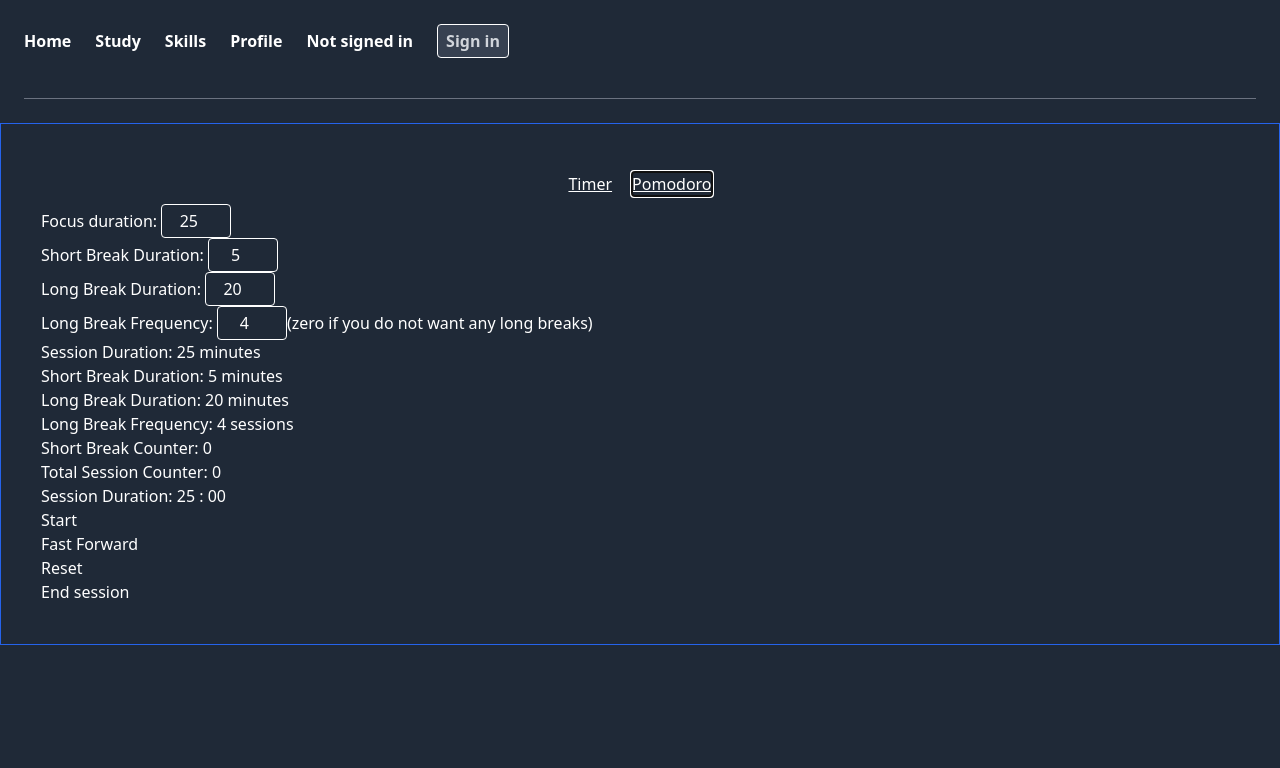
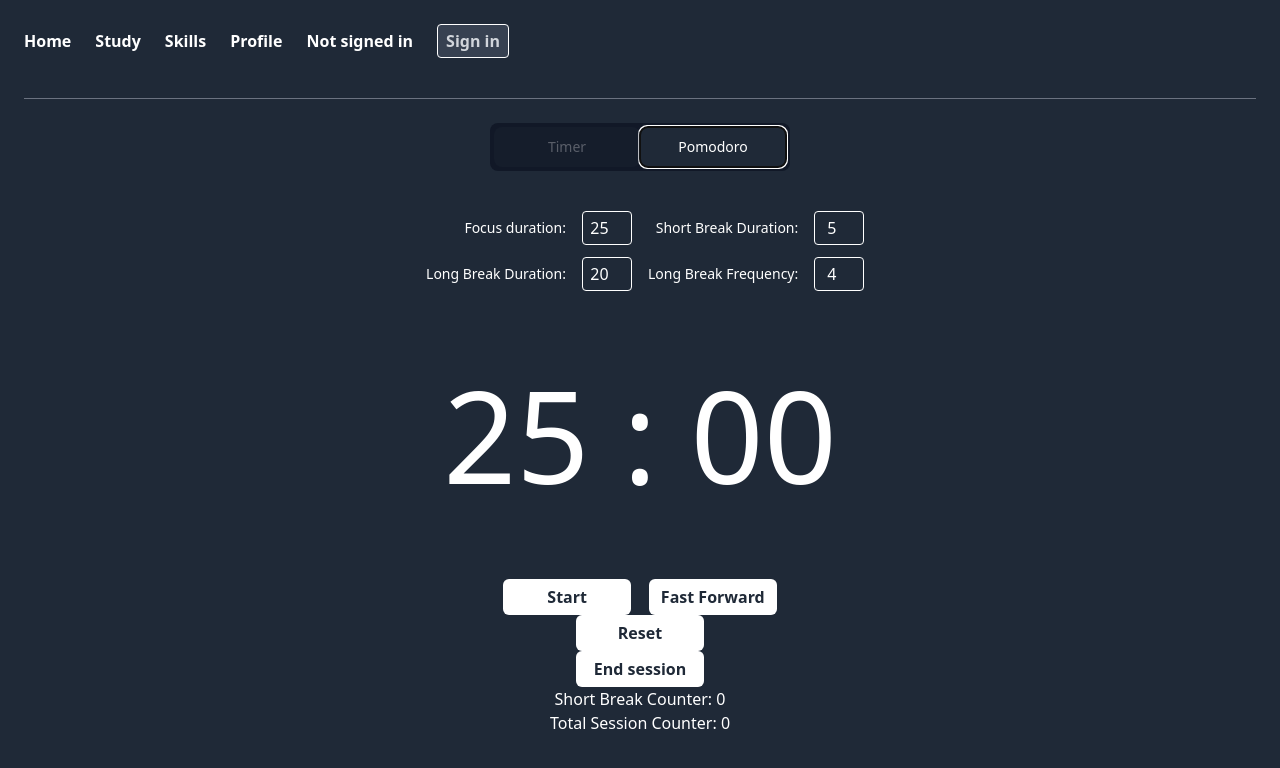
Before and after one commit to jakekressley/Focus-Forge, a Next.js app: page /study in a window 1280 px wide. Both pictures are taken after a click on the tab "Pomodoro". Shown: the top 768 px of the page. Built offline with nearby package versions, Linux system fonts and the light colour scheme; no server answers.

Commit message:
major styling changes

```diff
--- a/app/globals.css
+++ b/app/globals.css
@@ -1,3 +1,21 @@
 @tailwind base;
 @tailwind components;
 @tailwind utilities;
+
+.--input-group {
+    display: flex;
+    gap: 1rem;
+    justify-content: flex-end;
+    align-items: center;
+}
+/*
+.--input-settings {
+    color: white;
+    background-color: #424242;
+    border: solid 1px white;
+    border-radius: 12px;
+    text-align: center;
+    width: 50px;
+    padding: 1rem;
+    font-size: 1rem;
+} */
--- a/app/layout.tsx
+++ b/app/layout.tsx
@@ -29,7 +29,7 @@
         <SessionProvider session={session}>
           <main className="bg-gray-800 text-white h-screen">
             <NavMenu />
-            <div className="p-10 border border-blue-600 h-100">
+            <div className="p-10 pt-0 h-100">
               {children}
             </div>
           </main>
--- a/app/study/page.tsx
+++ b/app/study/page.tsx
@@ -5,94 +5,30 @@
 import { Tab } from '@headlessui/react'
 import { useEffect } from 'react'
 import prisma from '@/lib/prisma'
+import { ClassNames } from '@emotion/react'
 
 const Study = () => {
-  const styles = 'cursor-pointer underline'
+  const styles = 'cursor-pointer w-1/2 rounded-lg py-2.5 text-sm font-medium leading-5 bg-gray-800 text-center'
+  const selected = 'bg-gray-800 text-white opacity-100 fw-bold'
 
-  const [focusTime, setFocusTime] = React.useState(25);
-  const [shortBreakTime, setShortBreakTime] = React.useState(5);
-  const [longBreakTime, setLongBreakTime] = React.useState(20);
-  const [longBreakFrequency, setLongBreakFrequency] = React.useState(4);
-
-  //@ts-expect-error
-  const handleFocusTimeChange = (e) => {
-    const newInput = e.target.value;
-    setFocusTime(newInput);
-  }
-
-  //@ts-expect-error
-  const handleShortBreakChange = (e) => {
-    const newInput = e.target.value;
-    setShortBreakTime(newInput);
-  }
-
-  //@ts-expect-error
-  const handleLongBreakChange = (e) => {
-    const newInput = e.target.value;
-    setLongBreakTime(newInput);
-  }
-
-  //@ts-expect-error
-  const handleFreqChange = (e) => {
-    const newInput = e.target.value;
-    setLongBreakFrequency(newInput);
-  }
-
-  useEffect(() => {
-  }, [focusTime, shortBreakTime])
+  const [selectedTab, setSelectedTab] = React.useState('Timer')
 
   return (
     <React.Fragment>
-      <Tab.Group>
+      <Tab.Group as="div" className="flex flex-col items-center">
         <Tab.List
           as="div"
-          className="flex p-2 items-center justify-center gap-5"
+          className="flex p-1 justify-center rounded-lg items-center bg-gray-900 w-1/4 mb-5"
         >
-          <Tab as="div" className={({ selected }) => (selected ? `underline ${styles}` : `${styles}`)}>Timer</Tab>
-          <Tab as="div" className={({ selected }) => (selected ? `underline ${styles}` : `${styles}`)}>Pomodoro</Tab>
+          <Tab as="div" className={selectedTab === 'Timer' ? `${styles} ${selected}` : `${styles} opacity-30`} onClick={() => setSelectedTab('Timer')}>Timer</Tab>
+          <Tab as="div" className={selectedTab === 'Pomodoro' ? `${styles} ${selected}` : `${styles} opacity-30`} onClick={() => setSelectedTab('Pomodoro')}>Pomodoro</Tab>
         </Tab.List>
         <Tab.Panels>
           <Tab.Panel>
             <Timer />
           </Tab.Panel>
           <Tab.Panel>
-            <label htmlFor="focus-time">Focus duration: </label>
-            <input name="focus-time" type="number" min="1" defaultValue={25} id="focus-time"
-            className="text-white bg-gray-800 border border-white rounded p-1 w-[70px] text-center"
-            onChange={handleFocusTimeChange}
-            />
-
-            <br />
-
-            <label htmlFor="short-break">Short Break Duration: </label>
-            <input name="short-break" type="number" min="1" defaultValue={5} id="short-break"
-            className="text-white bg-gray-800 border border-white rounded p-1 w-[70px] text-center"
-            onChange={handleShortBreakChange}
-            />
-
-            <br />
-
-            <label htmlFor="long-break">Long Break Duration: </label>
-            <input name="long-break" type="number" min="1" defaultValue={20} id="long-break"
-            className="text-white bg-gray-800 border border-white rounded p-1 w-[70px] text-center"
-            onChange={handleLongBreakChange}
-            />
-
-            <br />
-
-            <label htmlFor="break-freq">Long Break Frequency: </label>
-            <input name="break-freq" type="number" defaultValue={4} id="break-freq"
-            className="text-white bg-gray-800 border border-white rounded p-1 w-[70px] text-center"
-            onChange={handleFreqChange}
-            />
-            <label htmlFor="break-freq">(zero if you do not want any long breaks)</label>
-
-            <PomodoroTimer
-              focusTime={focusTime}
-              shortBreak={shortBreakTime}
-              longBreak={longBreakTime}
-              longBreakFrequency={longBreakFrequency}
-            />
+            <PomodoroTimer/>
           </Tab.Panel>
         </Tab.Panels>
       </Tab.Group>
--- a/components/timer/PomodoroTimer.tsx
+++ b/components/timer/PomodoroTimer.tsx
@@ -2,18 +2,25 @@
 "use client"
 import { useState, useEffect } from 'react'
 import { PomodoroTypes } from '@/types'
+import React from 'react';
 import connectToDatabase from "../../mongo";
 import { ObjectId } from "mongodb";
 import prisma from '@/lib/prisma';
 import { useRouter } from 'next/router';
+import TimerButton from './TimerButton';
 
 
-function PomodoroTimer({ focusTime, shortBreak, longBreak, longBreakFrequency, }:PomodoroTypes) {
+function PomodoroTimer() {
+    const [focusTime, setFocusTime] = React.useState(25);
     const [minutes, setMinutes] = useState(focusTime);
     const [shortBreakCounter, setShortBreakCounter] = useState(0);
     const [seconds, setSeconds] = useState(0);
     const [isActive, setIsActive] = useState(false);
     const [isBreak, setIsBreak] = useState(false);
+    const styles = 'cursor-pointer underline'
+    const [shortBreakTime, setShortBreakTime] = React.useState(5);
+    const [longBreakTime, setLongBreakTime] = React.useState(20);
+    const [longBreakFrequency, setLongBreakFrequency] = React.useState(4);
     const [totalSessionCounter, setTotalSessionCounter] = useState(0);
 
     useEffect(() => {
@@ -38,11 +45,11 @@
                             if (newShortBreakCounter == longBreakFrequency) {
                                 console.log("condition passed")
                                 setShortBreakCounter(0);
-                                setMinutes(longBreak);
+                                setMinutes(longBreakTime);
                                 setIsBreak(true);
                             }
                             else {
-                                setMinutes(shortBreak);
+                                setMinutes(shortBreakTime);
                                 setIsBreak(true);
                                 setSeconds(0);
                             }
@@ -59,6 +66,31 @@
 
         return () => clearInterval(interval);
     }, [isActive, minutes, seconds]);
+
+    //@ts-expect-error
+    const handleFocusTimeChange = (e) => {
+      const newInput = parseInt(e.target.value, 10);
+      setFocusTime(newInput);
+    }
+
+    //@ts-expect-error
+    const handleShortBreakChange = (e) => {
+      const newInput = e.target.value;
+      setShortBreakTime(newInput);
+      handleReset();
+    }
+
+    //@ts-expect-error
+    const handleLongBreakChange = (e) => {
+      const newInput = e.target.value;
+      setLongBreakTime(newInput);
+    }
+
+    //@ts-expect-error
+    const handleFreqChange = (e) => {
+      const newInput = e.target.value;
+      setLongBreakFrequency(newInput);
+    }
 
     const handleStart = () => {
         setIsActive(true);
@@ -80,6 +112,11 @@
         setSeconds(0);
     }
 
+    useEffect(() => {
+        handleReset();
+    }, [focusTime, shortBreakTime])
+
+
     // make this a headlessui modal
    const handleSessionEnd = () => {
         console.log("Session ended");
@@ -88,27 +125,56 @@
     //handleReset();
 
     return (
-        <div>
-            <p>Session Duration: <span key={focusTime}>{focusTime}</span> minutes</p>
-            <p>Short Break Duration: {shortBreak} minutes</p>
-            <p>Long Break Duration: {longBreak} minutes</p>
-            <p>Long Break Frequency: {longBreakFrequency} sessions</p>
+        <div className='flex flex-col items-center'>
+            <div className="mt-5 grid grid-rows-2 grid-cols-2 gap-x-4
+            gap-y-3">
+                <div className="--input-group">
+                    <label htmlFor="focus-time" className="text-sm">Focus duration: </label>
+                    <input name="focus-time" type="number" min="1" defaultValue={25} id="focus-time"
+                    className="text-white bg-gray-800 border border-white rounded p-1 w-[50px] text-center text-md"
+                    onChange={handleFocusTimeChange}
+                    />
+                </div>
+
+                <div className="--input-group">
+                    <label htmlFor="short-break" className="text-sm">Short Break Duration: </label>
+                    <input name="short-break" type="number" min="1" defaultValue={5} id="short-break"
+                    className="text-white bg-gray-800 border border-white rounded p-1 w-[50px] text-center text-md"
+                    onChange={handleShortBreakChange}
+                    />
+                </div>
+
+                <div className="--input-group">
+                    <label htmlFor="long-break" className="text-sm">Long Break Duration: </label>
+                    <input name="long-break" type="number" min="1" defaultValue={20} id="long-break"
+                    className="text-white bg-gray-800 border border-white rounded p-1 w-[50px] text-center text-md"
+                    onChange={handleLongBreakChange}
+                    />
+                </div>
+
+                <div className="--input-group">
+                    <label htmlFor="break-freq" className="text-sm">Long Break Frequency: </label>
+                    <input name="break-freq" type="number" defaultValue={4} id="break-freq"
+                    className="text-white bg-gray-800 border border-white rounded p-1 w-[50px] text-center text-md"
+                    onChange={handleFreqChange}
+                    />
+                </div>
+            </div>
+            <span className='text-9xl m-20'>{minutes} : {String(seconds).padStart(2, '0')}</span>
+            <div className='flex justify-evenly items-center w-1/2 gap-4'>
+                <div>
+                    {isActive ? (
+                        <TimerButton label="Pause" onClick={handlePause}></TimerButton>
+                        ) : (
+                            <TimerButton label="Start" onClick={handleStart}></TimerButton>
+                            )}
+                </div>
+                <TimerButton label="Fast Forward" onClick={handleForward}></TimerButton>
+            </div>
+            <TimerButton label="Reset" onClick={handleReset}></TimerButton>
+            <TimerButton label="End session"></TimerButton>
             <p>Short Break Counter: {shortBreakCounter}</p>
             <p>Total Session Counter: {totalSessionCounter}</p>
-            <p>Session Duration: {minutes} : {String(seconds).padStart(2, '0')}</p>
-            <div>
-                {isActive ? (
-                    <button onClick={handlePause}>Pause</button>
-                ) : (
-                    <button onClick={handleStart}>Start</button>
-                )}
-            </div>
-            <button onClick={handleForward}>Fast Forward</button>
-            <br />
-            <button onClick={handleReset}>Reset</button>
-            <br />
-            <button>End session</button>
-            <br />
         </div>
     )
 }
--- /dev/null
+++ b/components/timer/TimerButton.tsx
@@ -0,0 +1,12 @@
+import { TimerButtonTypes } from '@/types'
+import React from 'react'
+
+const TimerButton = ({label, onClick}: TimerButtonTypes) => {
+  return (
+    <div>
+      <button className="bg-white rounded-md text-gray-800 p-1.5 font-bold w-[128px]" onClick={onClick}>{label}</button>
+    </div>
+  )
+}
+
+export default TimerButton
--- a/types/index.ts
+++ b/types/index.ts
@@ -18,3 +18,8 @@
     isGold: boolean;
     password?: string;
 }
+
+export interface TimerButtonTypes {
+    label: string;
+    onClick?: () => void;
+}
```
Also changed, not shown: components/timer/Clock.tsx (added).
